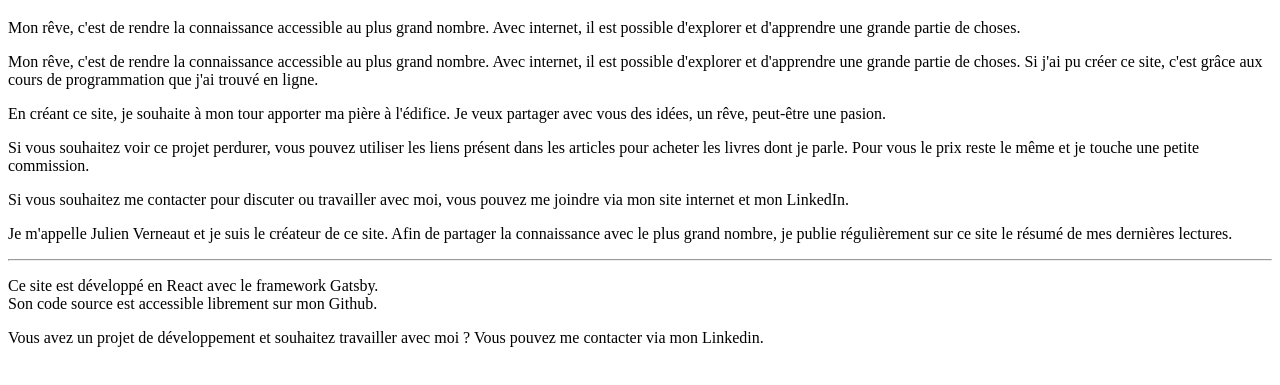
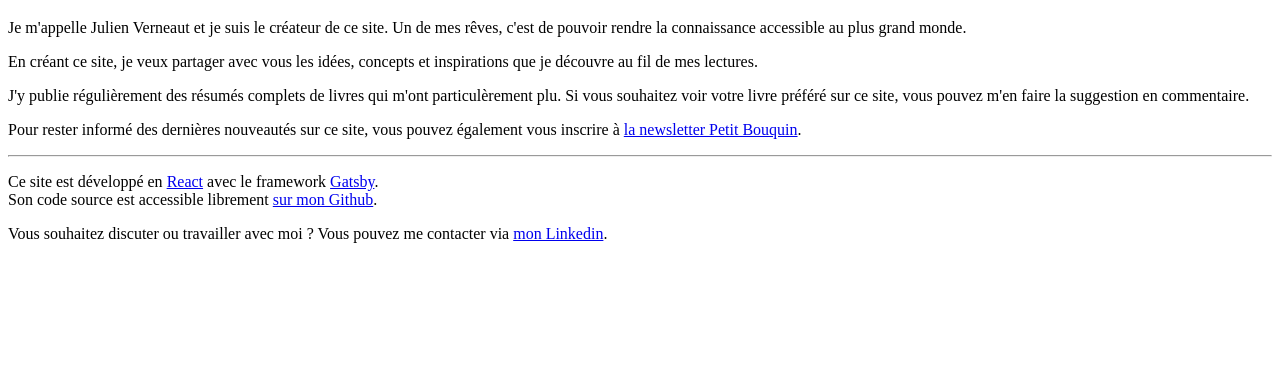
Before and after one commit to jverneaut/Petit-Bouquin, a Gatsby site: page /about in a window 1280 px wide. Shown: the part 61-446 px from the top of the page. Built offline with nearby package versions, Linux system fonts and the light colour scheme; Gatsby itself is replaced by a stand-in of ours; a web font is replaced by a local one.

Commit message:
Modify text 📝

```diff
--- a/src/pages/about.js
+++ b/src/pages/about.js
@@ -4,41 +4,31 @@ const About = () => (
   <div className="article-container">
     <h1>A propos de ce site</h1>
     <p>
-      Mon rêve, c&#39;est de rendre la connaissance accessible au plus grand nombre.
-      Avec internet, il est possible d&#39;explorer et d&#39;apprendre une grande partie de choses.
+      Je m&#39;appelle Julien Verneaut et je suis le créateur de ce site.
+      Un de mes rêves, c&#39;est de pouvoir rendre la connaissance accessible
+      au plus grand monde.
     </p>
     <p>
-      Mon rêve, c&#39;est de rendre la connaissance accessible au plus grand nombre.
-      Avec internet, il est possible d&#39;explorer et d&#39;apprendre une grande partie de choses.
-      Si j&#39;ai pu créer ce site, c&#39;est grâce aux cours de
-      programmation que j&#39;ai trouvé en ligne.
+      En créant ce site, je veux partager avec vous les idées, concepts et inspirations
+      que je découvre au fil de mes lectures.
     </p>
     <p>
-      En créant ce site, je souhaite à mon tour apporter ma pière
-      à l&#39;édifice. Je veux partager avec vous des idées,
-      un rêve, peut-être une pasion.
+      J&#39;y publie régulièrement des résumés complets de livres qui m&#39;ont particulèrement
+      plu. Si vous souhaitez voir votre livre préféré sur ce site,
+      vous pouvez m&#39;en faire la suggestion en commentaire.
     </p>
     <p>
-      Si vous souhaitez voir ce projet perdurer, vous pouvez utiliser
-      les liens présent dans les articles pour acheter les livres dont je parle.
-      Pour vous le prix reste le même et je touche une petite commission.
-    </p>
-    <p>
-      Si vous souhaitez me contacter pour discuter ou travailler avec moi,
-      vous pouvez me joindre via mon site internet et mon LinkedIn.
-    </p>
-    <p>
-      Je m&#39;appelle Julien Verneaut et je suis le créateur de ce site.
-      Afin de partager la connaissance avec le plus grand nombre,
-      je publie régulièrement sur ce site le résumé de mes dernières lectures.
+      Pour rester informé des dernières nouveautés sur ce site, vous pouvez également vous inscrire
+      à <a href="http://eepurl.com/dznDKD">la newsletter Petit Bouquin</a>.
     </p>
     <hr />
     <p>
-      Ce site est développé en React avec le framework Gatsby. <br />
-      Son code source est accessible librement sur mon Github.
+      Ce site est développé en <a href="https://reactjs.org/">React</a> avec le framework <a href="https://www.gatsbyjs.org/">Gatsby</a>.<br />
+      Son code source est accessible librement <a href="https://github.com/jverneaut/Petit-Bouquin">sur mon Github</a>.
     </p>
-    <p>Vous avez un projet de développement et souhaitez travailler avec moi ?
-      Vous pouvez me contacter via mon Linkedin.
+    <p>
+      Vous souhaitez discuter ou travailler avec moi ?
+      Vous pouvez me contacter via <a href="https://fr.linkedin.com/in/julien-verneaut-6b56b8122">mon Linkedin</a>.
     </p>
   </div>
 );
```
